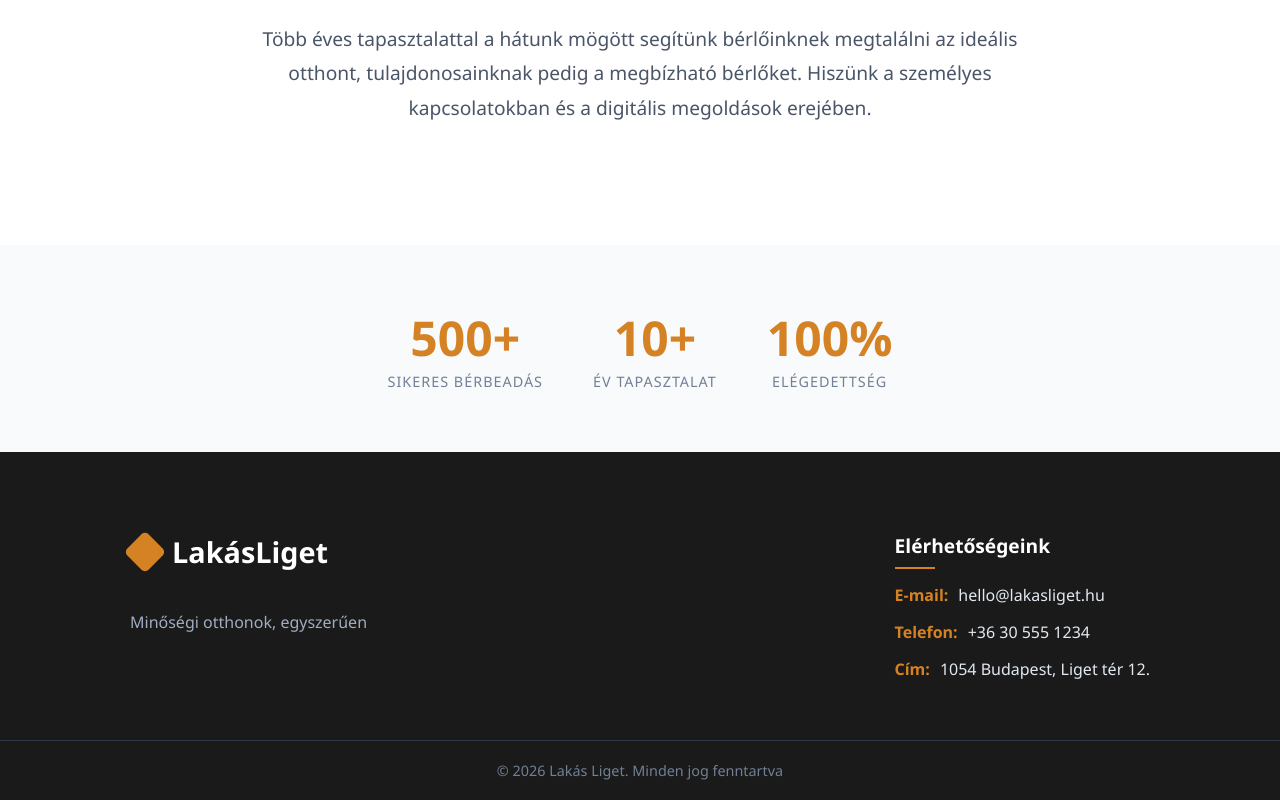
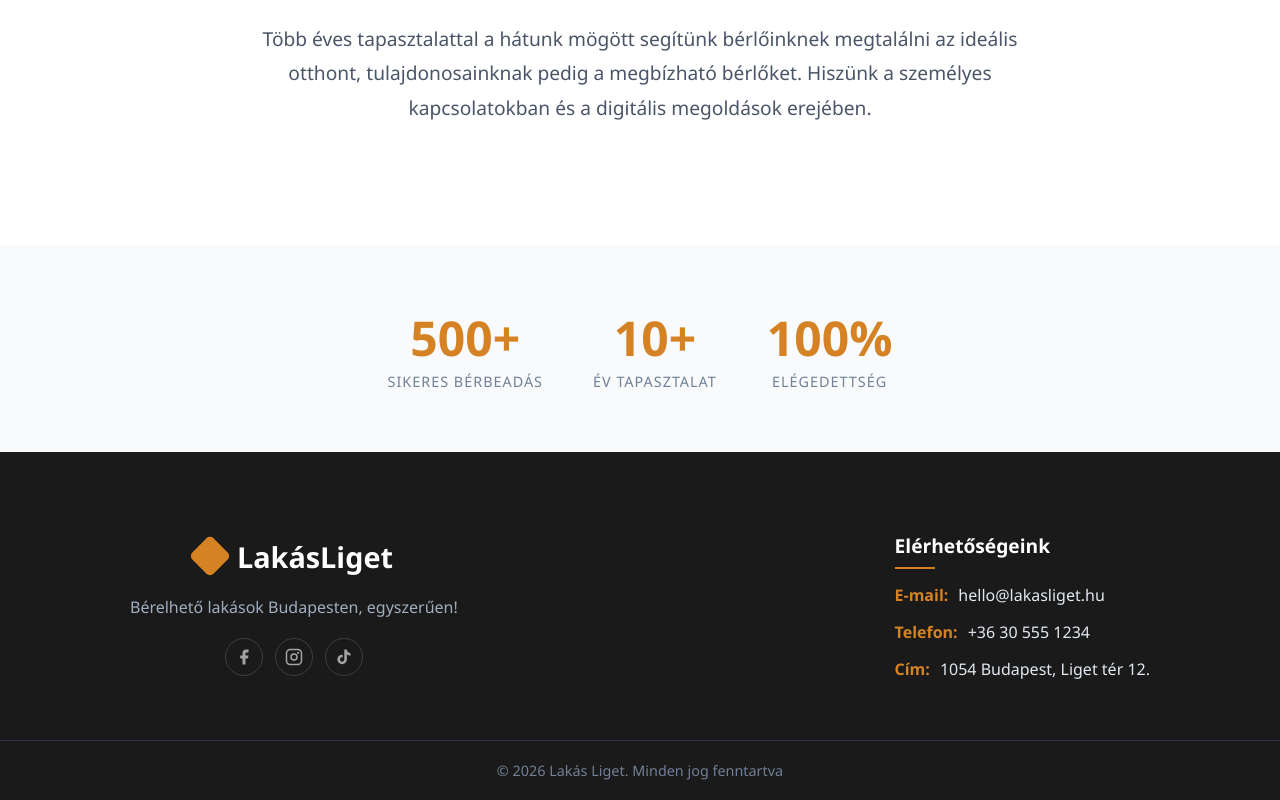
Before and after one commit to FMarcell06/lakasliget_frontend, a React (Vite) app: page /about in a window 1280 px wide. Shown: the part 754-1554 px from the top of the page. Built offline with nearby package versions, Linux system fonts and the light colour scheme; no server answers.

Commit message:
Updated footer

```diff
--- a/src/pages/About.css
+++ b/src/pages/About.css
@@ -119,6 +119,14 @@
   gap: 40px;
 }
 
+.footer-brand {
+    display: flex;
+  align-items: center;
+  justify-content: center;
+  flex-direction: column;
+  gap: 20px;
+}
+
 .footer-brand h3 {
   color: #d58224;
   font-size: 1.8rem;
@@ -127,7 +135,7 @@
 
 .footer-brand p {
   color: #a0aec0;
-  margin-top: 40px;
+
 }
 
 .footer-contact h4 {
@@ -171,6 +179,30 @@
   font-size: 0.9rem;
 }
 
+.footer-socials {
+  display: flex;
+  gap: 12px;
+}
+
+.social-icon {
+  width: 38px;
+  height: 38px;
+  border-radius: 50%;
+  border: 1px solid rgba(255,255,255,0.15);
+  display: flex;
+  align-items: center;
+  justify-content: center;
+  color: rgba(255,255,255,0.6);
+  transition: border-color 0.2s, color 0.2s, background 0.2s;
+  text-decoration: none;
+}
+
+.social-icon:hover {
+  border-color: #e68900;
+  color: #e68900;
+  background: rgba(230,137,0,0.1);
+}
+
 @media (max-width: 768px) {
   .about-title { font-size: 3rem; }
   .about-stats { flex-direction: column; gap: 30px; }
--- a/src/pages/About.jsx
+++ b/src/pages/About.jsx
@@ -1,20 +1,20 @@
-import React, { useState, useEffect } from 'react';
-import { Header } from '../components/Header';
-import './About.css';
+import React, { useState, useEffect } from "react";
+import { Header } from "../components/Header";
+import "./About.css";
 
 export const About = () => {
   const [scrollY, setScrollY] = useState(0);
 
   useEffect(() => {
     const handleScroll = () => setScrollY(window.scrollY);
-    window.addEventListener('scroll', handleScroll, { passive: true });
-    return () => window.removeEventListener('scroll', handleScroll);
+    window.addEventListener("scroll", handleScroll, { passive: true });
+    return () => window.removeEventListener("scroll", handleScroll);
   }, []);
   return (
     <div className="about-page">
       <Header />
 
-        <div  className='about-container'>
+      <div className="about-container">
         <section className="about-header">
           <div
             className="about-hero-bg"
@@ -31,12 +31,15 @@ export const About = () => {
               <h2 className="section-title">Szakértelem és Bizalom</h2>
               <div className="accent-line"></div>
               <p>
-                            A Lakás Ligetnél küldetésünk, hogy egyszerűvé és átláthatóvá tegyük az ingatlanbérlést.
-                            Csapatunk elkötelezett a minőségi lakókörnyezet és a korrekt bérbeadói folyamatok mellett.
+                A Lakás Ligetnél küldetésünk, hogy egyszerűvé és átláthatóvá
+                tegyük az ingatlanbérlést. Csapatunk elkötelezett a minőségi
+                lakókörnyezet és a korrekt bérbeadói folyamatok mellett.
               </p>
               <p>
-                            Több éves tapasztalattal a hátunk mögött segítünk bérlőinknek megtalálni az ideális otthont,
-                            tulajdonosainknak pedig a megbízható bérlőket. Hiszünk a személyes kapcsolatokban és a digitális megoldások erejében.
+                Több éves tapasztalattal a hátunk mögött segítünk bérlőinknek
+                megtalálni az ideális otthont, tulajdonosainknak pedig a
+                megbízható bérlőket. Hiszünk a személyes kapcsolatokban és a
+                digitális megoldások erejében.
               </p>
             </div>
           </section>
@@ -58,44 +61,94 @@ export const About = () => {
         </main>
 
         <footer className="footer-container">
-                <div className='dark-footer'>
-                    <div className='footer-brand'>
-
-                        <div className='about-logo-container'>
-                            <div className='about-logo-icon'></div>
-                            <h1 className='about-logo-text'>LakásLiget</h1>
+          <div className="dark-footer">
+            <div className="footer-brand">
+              <div className="about-logo-container">
+                <div className="about-logo-icon"></div>
+                <h1 className="about-logo-text">LakásLiget</h1>
               </div>
-                        <p>Minőségi otthonok, egyszerűen</p>
+              <p>Bérelhető lakások Budapesten, egyszerűen!</p>
+              <div className="footer-socials">
+                <a
+                  href="https://facebook.com"
+                  target="_blank"
+                  rel="noreferrer"
+                  className="social-icon"
+                >
+                  <svg
+                    width="18"
+                    height="18"
+                    fill="currentColor"
+                    viewBox="0 0 24 24"
+                  >
+                    <path d="M18 2h-3a5 5 0 0 0-5 5v3H7v4h3v8h4v-8h3l1-4h-4V7a1 1 0 0 1 1-1h3z" />
+                  </svg>
+                </a>
+                <a
+                  href="https://instagram.com"
+                  target="_blank"
+                  rel="noreferrer"
+                  className="social-icon"
+                >
+                  <svg
+                    width="18"
+                    height="18"
+                    fill="none"
+                    stroke="currentColor"
+                    strokeWidth="2"
+                    viewBox="0 0 24 24"
+                  >
+                    <rect x="2" y="2" width="20" height="20" rx="5" ry="5" />
+                    <circle cx="12" cy="12" r="4" />
+                    <circle cx="17.5" cy="6.5" r="0.5" fill="currentColor" />
+                  </svg>
+                </a>
+                <a
+                  href="https://tiktok.com"
+                  target="_blank"
+                  rel="noreferrer"
+                  className="social-icon"
+                >
+                  <svg
+                    width="18"
+                    height="18"
+                    fill="currentColor"
+                    viewBox="0 0 24 24"
+                  >
+                    <path d="M19.59 6.69a4.83 4.83 0 0 1-3.77-4.25V2h-3.45v13.67a2.89 2.89 0 0 1-2.88 2.5 2.89 2.89 0 0 1-2.89-2.89 2.89 2.89 0 0 1 2.89-2.89c.28 0 .54.04.79.1V9.01a6.33 6.33 0 0 0-.79-.05 6.34 6.34 0 0 0-6.34 6.34 6.34 6.34 0 0 0 6.34 6.34 6.34 6.34 0 0 0 6.33-6.34V8.69a8.18 8.18 0 0 0 4.78 1.52V6.74a4.85 4.85 0 0 1-1.01-.05z" />
+                  </svg>
+                </a>
+              </div>
             </div>
 
-                    <div className='footer-contact'>
+            <div className="footer-contact">
               <h4>Elérhetőségeink</h4>
-                        <div className='contact-list'>
-                            <div className='contact-item'>
-                                <span className='footer-label'>E-mail:</span>
-                                <span className='footer-value'>hello@lakasliget.hu</span>
+              <div className="contact-list">
+                <div className="contact-item">
+                  <span className="footer-label">E-mail:</span>
+                  <span className="footer-value">hello@lakasliget.hu</span>
                 </div>
 
-                            <div className='contact-item'>
-                                <span className='footer-label'>Telefon:</span>
-                                <span className='footer-value'>+36 30 555 1234</span>
+                <div className="contact-item">
+                  <span className="footer-label">Telefon:</span>
+                  <span className="footer-value">+36 30 555 1234</span>
                 </div>
 
-                            <div className='contact-item'>
-                                <span className='footer-label'>Cím:</span>
-                                <span className='footer-value'>1054 Budapest, Liget tér 12.</span>
+                <div className="contact-item">
+                  <span className="footer-label">Cím:</span>
+                  <span className="footer-value">
+                    1054 Budapest, Liget tér 12.
+                  </span>
                 </div>
               </div>
             </div>
           </div>
 
-                <div className='footer-bottom'>
+          <div className="footer-bottom">
             <p>&copy; 2026 Lakás Liget. Minden jog fenntartva</p>
           </div>
         </footer>
       </div>
     </div>
-
-
   );
 };
--- a/src/pages/Home.css
+++ b/src/pages/Home.css
@@ -523,6 +523,44 @@ flex-direction: column;
   transform: none !important;
 }
 
+.footer-about {
+  display: flex;
+  flex-direction: column;
+  gap: 16px;
+  max-width: 260px;
+}
+
+.footer-about-text {
+  color: rgba(255,255,255,0.5);
+  font-size: 13px;
+  line-height: 1.7;
+  margin: 0;
+}
+
+.footer-socials {
+  display: flex;
+  gap: 12px;
+}
+
+.social-icon {
+  width: 38px;
+  height: 38px;
+  border-radius: 50%;
+  border: 1px solid rgba(255,255,255,0.15);
+  display: flex;
+  align-items: center;
+  justify-content: center;
+  color: rgba(255,255,255,0.6);
+  transition: border-color 0.2s, color 0.2s, background 0.2s;
+  text-decoration: none;
+}
+
+.social-icon:hover {
+  border-color: #e68900;
+  color: #e68900;
+  background: rgba(230,137,0,0.1);
+}
+
 /* ===== ANIMÁCIÓK ===== */
 @keyframes fadeIn {
   from { opacity: 0; transform: translateY(30px); }
@@ -533,6 +571,10 @@ flex-direction: column;
 @media (max-width: 1200px) {
   .home-logo-text { font-size: 5rem !important; }
   .stat-item { padding: 0 28px; }
+}
+
+@media (max-width:975px) {
+  .footer-contact { margin: auto;}
 }
 
 @media (max-width: 768px) {
@@ -546,8 +588,11 @@ flex-direction: column;
   .stat-divider { display: none; }
   .stat-item { padding: 0 20px; }
   .footer-btn{width: 100%;}
+  .footer-brand {margin: auto; align-items: center;justify-content: center; display: flex;flex-direction: column;}
   .home-section-header { flex-direction: column; align-items: flex-start; gap: 8px; }
   .footer-contact{width: 100%;}
   .home-cta-banner { padding: 60px 24px; }
   .cta-banner-content h2 { font-size: 1.6rem; }
+  .footer-about { max-width: 100%; }
+  .footer-socials { margin: auto;}
 }
--- a/src/pages/Home.jsx
+++ b/src/pages/Home.jsx
@@ -62,11 +62,11 @@ export const Home = () => {
   const [statsRef, statsVisible] = useScrollReveal();
 
   const handleBegin = () => {
-      if(!user){
-        navigate("/signin")
-        notify.warning("Jelentkezz be az ingatlan meghirdetéséhez!")
-      }else navigate("/addnew")
-  }
+    if (!user) {
+      navigate("/signin");
+      notify.warning("Jelentkezz be az ingatlan meghirdetéséhez!");
+    } else navigate("/addnew");
+  };
 
   useEffect(() => {
     const load = async () => {
@@ -99,9 +99,13 @@ export const Home = () => {
             className="home-content"
             style={{ transform: `translateY(${scrollY * 0.15}px)` }}
           >
-            <p className="home-eyebrow">Albérletek Egyetemistáknak Budapesten</p>
+            <p className="home-eyebrow">
+              Albérletek Egyetemistáknak Budapesten
+            </p>
             <h1 className="home-logo-text">LakásLiget</h1>
-            <p className="home-title">Megbízható ingatlanok bérlése, egyszerűen.</p>
+            <p className="home-title">
+              Megbízható ingatlanok bérlése, egyszerűen.
+            </p>
             <div className="home-cta-row">
               <button
                 className="home-button"
@@ -295,13 +299,64 @@ export const Home = () => {
               </div>
               <p>Bérelhető lakások Budapesten, egyszerűen!</p>
             </div>
-            <div className="footer-btn">
-              <button
-                className="home-button"
-                onClick={() =>handleBegin()}
-              >
-                Kezdés most →
-              </button>
+            <div className="footer-about">
+              <p className="footer-about-text">
+                A LakásLiget egy ingyenes albérlet-kereső platform, amelyet
+                budapesti egyetemisták számára hoztunk létre. Célunk, hogy a
+                bérlőknek és bérbeadóknak egyaránt egyszerűvé tegyük az egymásra
+                találást.
+              </p>
+              <div className="footer-socials">
+                <a
+                  href="https://facebook.com"
+                  target="_blank"
+                  rel="noreferrer"
+                  className="social-icon"
+                >
+                  <svg
+                    width="18"
+                    height="18"
+                    fill="currentColor"
+                    viewBox="0 0 24 24"
+                  >
+                    <path d="M18 2h-3a5 5 0 0 0-5 5v3H7v4h3v8h4v-8h3l1-4h-4V7a1 1 0 0 1 1-1h3z" />
+                  </svg>
+                </a>
+                <a
+                  href="https://instagram.com"
+                  target="_blank"
+                  rel="noreferrer"
+                  className="social-icon"
+                >
+                  <svg
+                    width="18"
+                    height="18"
+                    fill="none"
+                    stroke="currentColor"
+                    strokeWidth="2"
+                    viewBox="0 0 24 24"
+                  >
+                    <rect x="2" y="2" width="20" height="20" rx="5" ry="5" />
+                    <circle cx="12" cy="12" r="4" />
+                    <circle cx="17.5" cy="6.5" r="0.5" fill="currentColor" />
+                  </svg>
+                </a>
+                <a
+                  href="https://tiktok.com"
+                  target="_blank"
+                  rel="noreferrer"
+                  className="social-icon"
+                >
+                  <svg
+                    width="18"
+                    height="18"
+                    fill="currentColor"
+                    viewBox="0 0 24 24"
+                  >
+                    <path d="M19.59 6.69a4.83 4.83 0 0 1-3.77-4.25V2h-3.45v13.67a2.89 2.89 0 0 1-2.88 2.5 2.89 2.89 0 0 1-2.89-2.89 2.89 2.89 0 0 1 2.89-2.89c.28 0 .54.04.79.1V9.01a6.33 6.33 0 0 0-.79-.05 6.34 6.34 0 0 0-6.34 6.34 6.34 6.34 0 0 0 6.34 6.34 6.34 6.34 0 0 0 6.33-6.34V8.69a8.18 8.18 0 0 0 4.78 1.52V6.74a4.85 4.85 0 0 1-1.01-.05z" />
+                  </svg>
+                </a>
+              </div>
             </div>
             <div className="footer-contact">
               <h4>Elérhetőségeink</h4>
```
Lines whose indentation alone changed are shown as unchanged.
